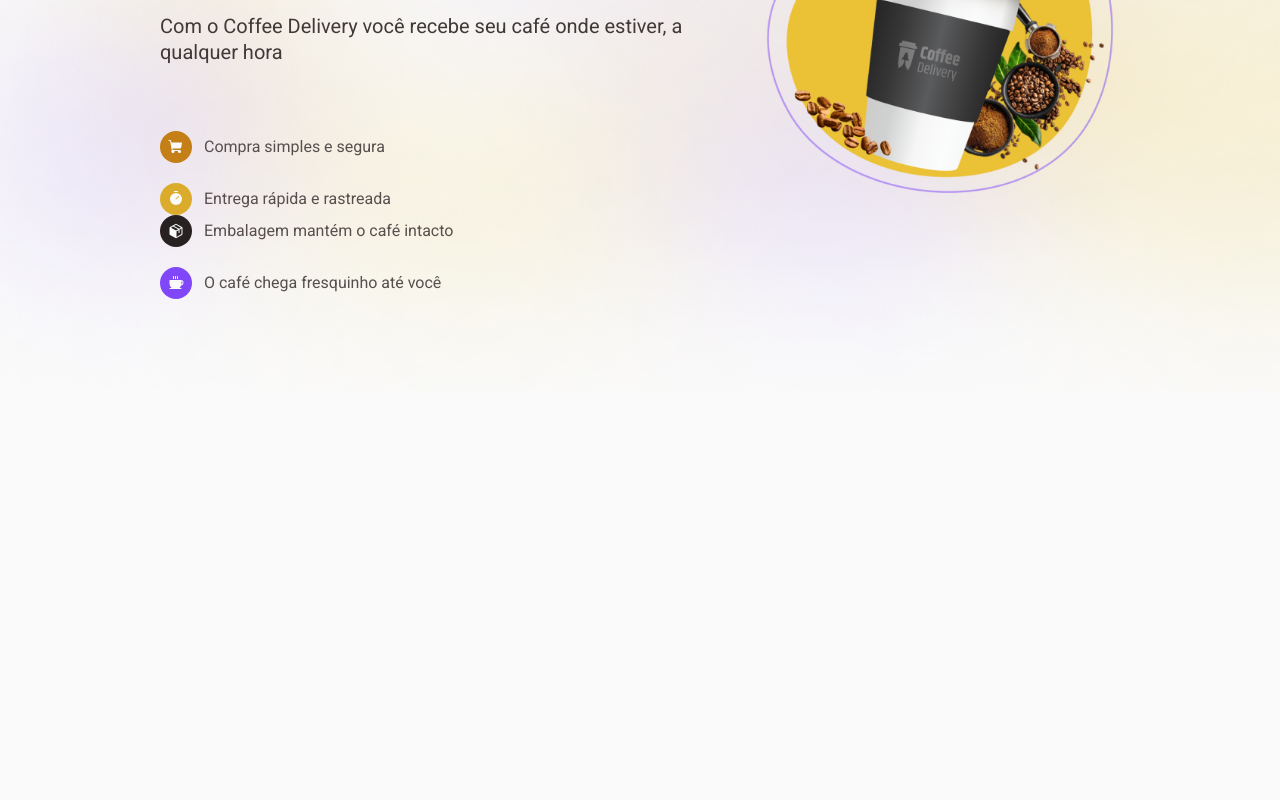
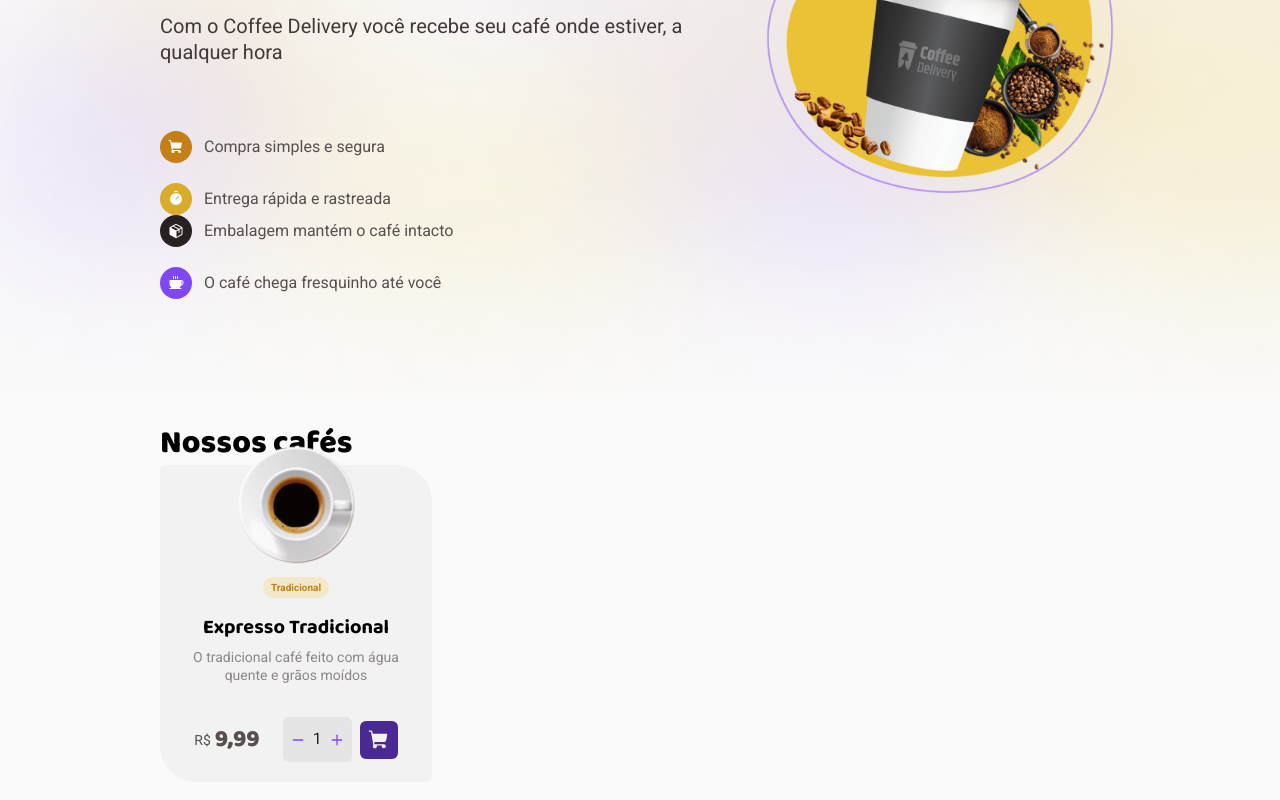
Before and after one commit to JamDev0/coffe, a React (Vite) app: page / in a window 1280 px wide. Shown: the part 372-1172 px from the top of the page. Before the commit the page ends 800 px from the top, so only its background shows below. Built offline with nearby package versions, Linux system fonts and the light colour scheme.

Commit message:
Implementação do Shop

```diff
--- /dev/null
+++ b/src/pages/Home/components/Shop/index.tsx
@@ -0,0 +1,12 @@
+import { CoffeeCard } from './CoffeeCard'
+import { ShopContainer } from './styles'
+
+export function Shop() {
+  return (
+    <ShopContainer>
+      <h2>Nossos cafés</h2>
+
+      <CoffeeCard />
+    </ShopContainer>
+  )
+}
--- /dev/null
+++ b/src/pages/Home/components/Shop/styles.ts
@@ -0,0 +1,12 @@
+import styled from 'styled-components'
+
+export const ShopContainer = styled.main`
+  padding: 2rem 10rem;
+
+  > h2 {
+    font-family: 'Baloo 2';
+    font-size: 2rem;
+    font-weight: 800;
+    line-height: 130%;
+  }
+`
--- a/src/pages/Home/index.tsx
+++ b/src/pages/Home/index.tsx
@@ -1,11 +1,14 @@
-import { HomeContainer } from "./styles";
+import { HomeContainer } from './styles'
 
-import { Presentation } from "./components/Presentation";
+import { Presentation } from './components/Presentation'
+import { Shop } from './components/Shop'
 
 export function Home() {
   return (
     <HomeContainer>
       <Presentation />
+
+      <Shop />
     </HomeContainer>
   )
 }
```
